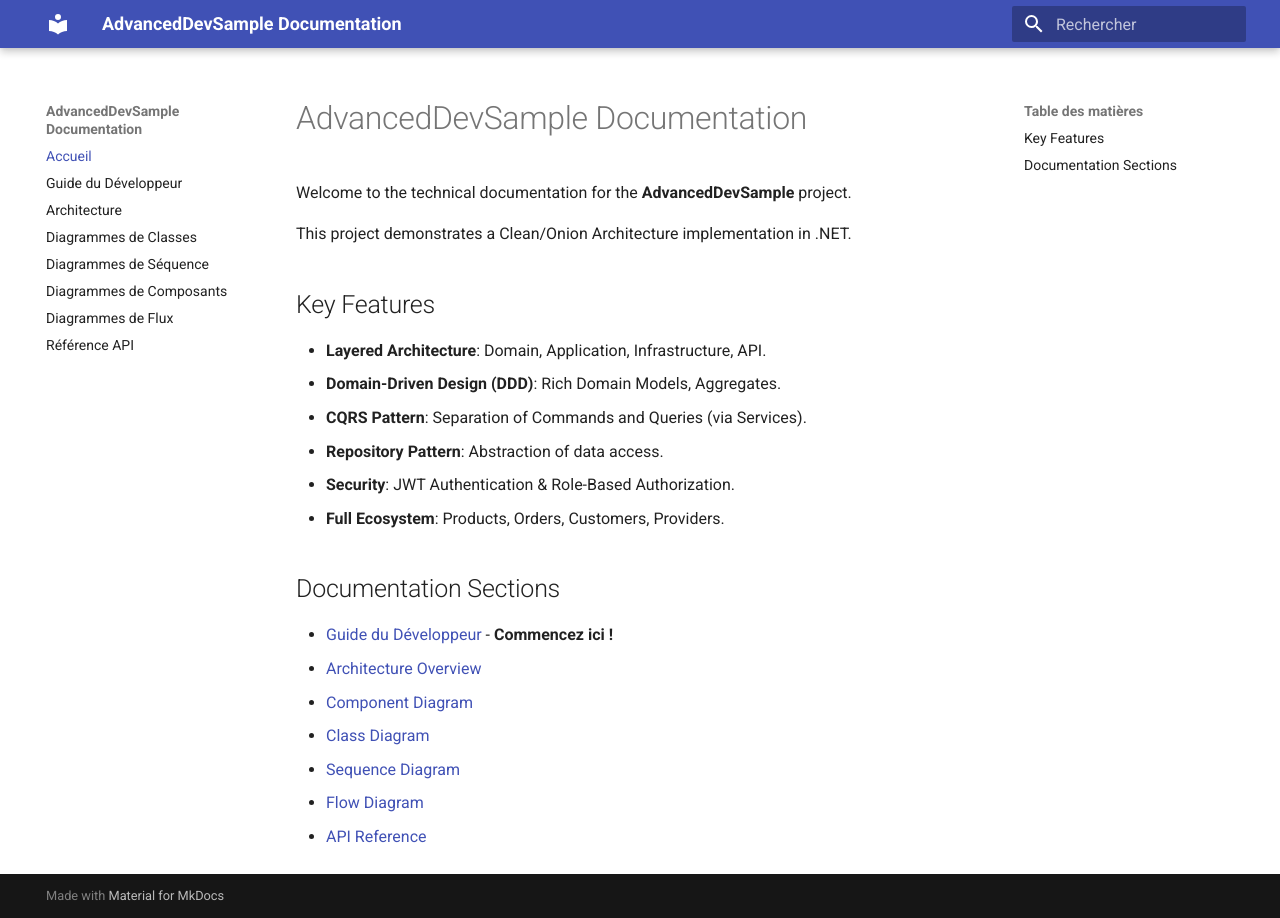
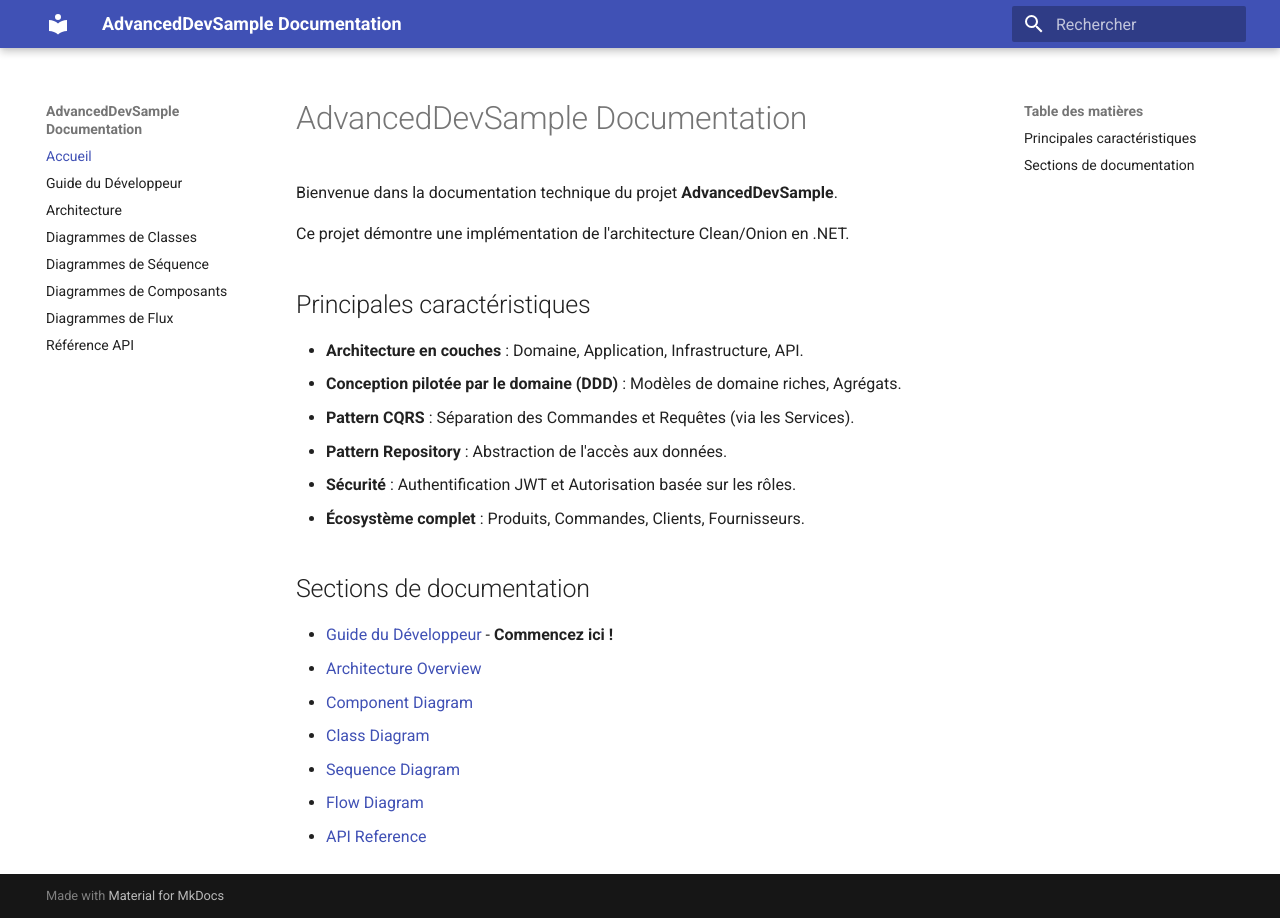
Before and after one commit to Loick-Dev1/Dev-Avanc-C, an MkDocs documentation site: the page built from docs/index.md, in a window 1280 px wide. Built offline with MkDocs 1.6.1 and Material for MkDocs 9.7.7, drawn with Linux system fonts in a browser that asks for light colours.

Commit message:
Fix documentation

```diff
--- a/docs/index.md
+++ b/docs/index.md
@@ -1,19 +1,19 @@
 # AdvancedDevSample Documentation
 
-Welcome to the technical documentation for the **AdvancedDevSample** project.
+Bienvenue dans la documentation technique du projet **AdvancedDevSample**.
 
-This project demonstrates a Clean/Onion Architecture implementation in .NET.
+Ce projet démontre une implémentation de l'architecture Clean/Onion en .NET.
 
-## Key Features
+## Principales caractéristiques
 
-* **Layered Architecture**: Domain, Application, Infrastructure, API.
-* **Domain-Driven Design (DDD)**: Rich Domain Models, Aggregates.
-* **CQRS Pattern**: Separation of Commands and Queries (via Services).
-* **Repository Pattern**: Abstraction of data access.
-* **Security**: JWT Authentication & Role-Based Authorization.
-* **Full Ecosystem**: Products, Orders, Customers, Providers.
+* **Architecture en couches** : Domaine, Application, Infrastructure, API.
+* **Conception pilotée par le domaine (DDD)** : Modèles de domaine riches, Agrégats.
+* **Pattern CQRS** : Séparation des Commandes et Requêtes (via les Services).
+* **Pattern Repository** : Abstraction de l'accès aux données.
+* **Sécurité** : Authentification JWT et Autorisation basée sur les rôles.
+* **Écosystème complet** : Produits, Commandes, Clients, Fournisseurs.
 
-## Documentation Sections
+## Sections de documentation
 
 * [Guide du Développeur](developer_guide.md) - **Commencez ici !**
 * [Architecture Overview](diagrams/architecture.md)
```
